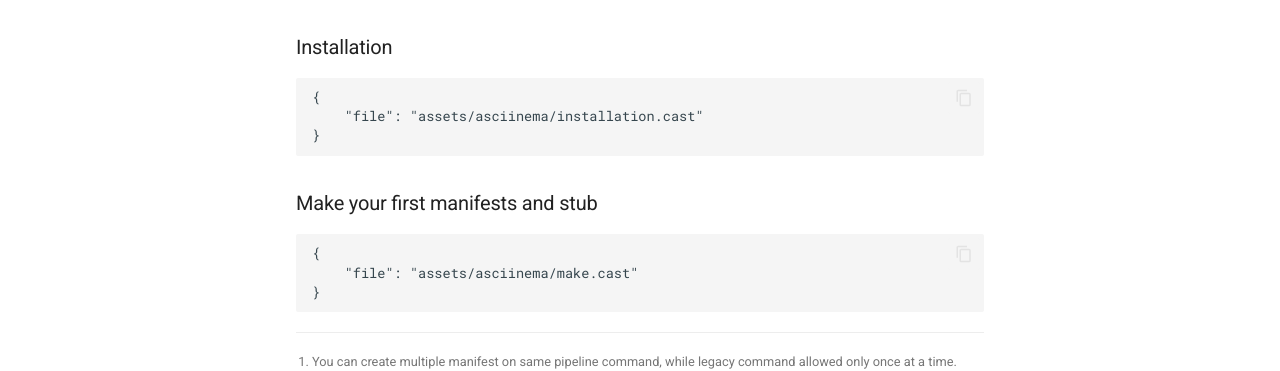
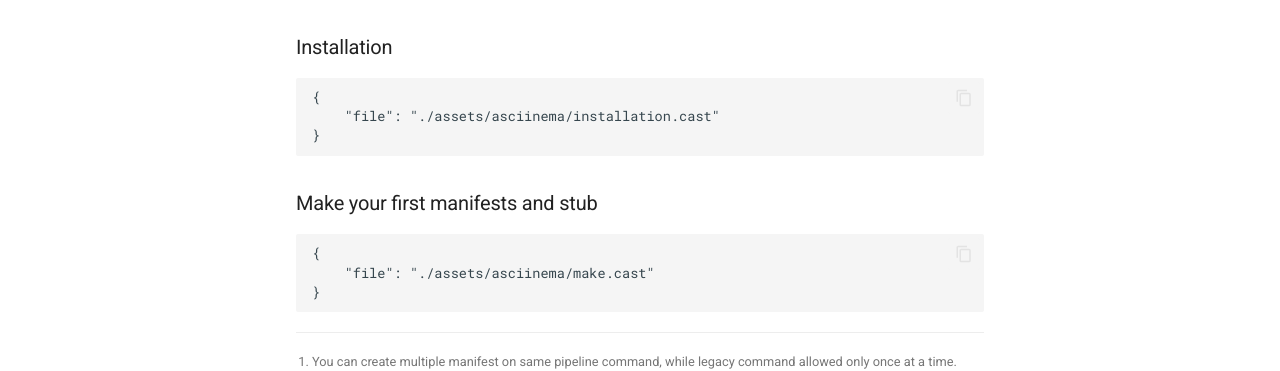
Before and after one commit to llaville/box-manifest, an MkDocs documentation site: the page built from docs/README.md, in a window 1280 px wide and 900 px high, scrolled down 1223 px. Shown: the part 338-709 px from the top of the window. Built offline with MkDocs 1.6.1 and Material for MkDocs 9.7.7, drawn with Linux system fonts in a browser that asks for light colours; comment, search, counter and statistics services are not loaded.

````diff
--- a/docs/README.md
+++ b/docs/README.md
@@ -79,7 +79,7 @@ Play following movies (1), and see how it's so easy to include some manifests in
 
 ```asciinema-player
 {
-    "file": "assets/asciinema/installation.cast"
+    "file": "./assets/asciinema/installation.cast"
 }
 ```
 
@@ -87,7 +87,7 @@ Play following movies (1), and see how it's so easy to include some manifests in
 
 ```asciinema-player
 {
-    "file": "assets/asciinema/make.cast"
+    "file": "./assets/asciinema/make.cast"
 }
 ```
 
````
